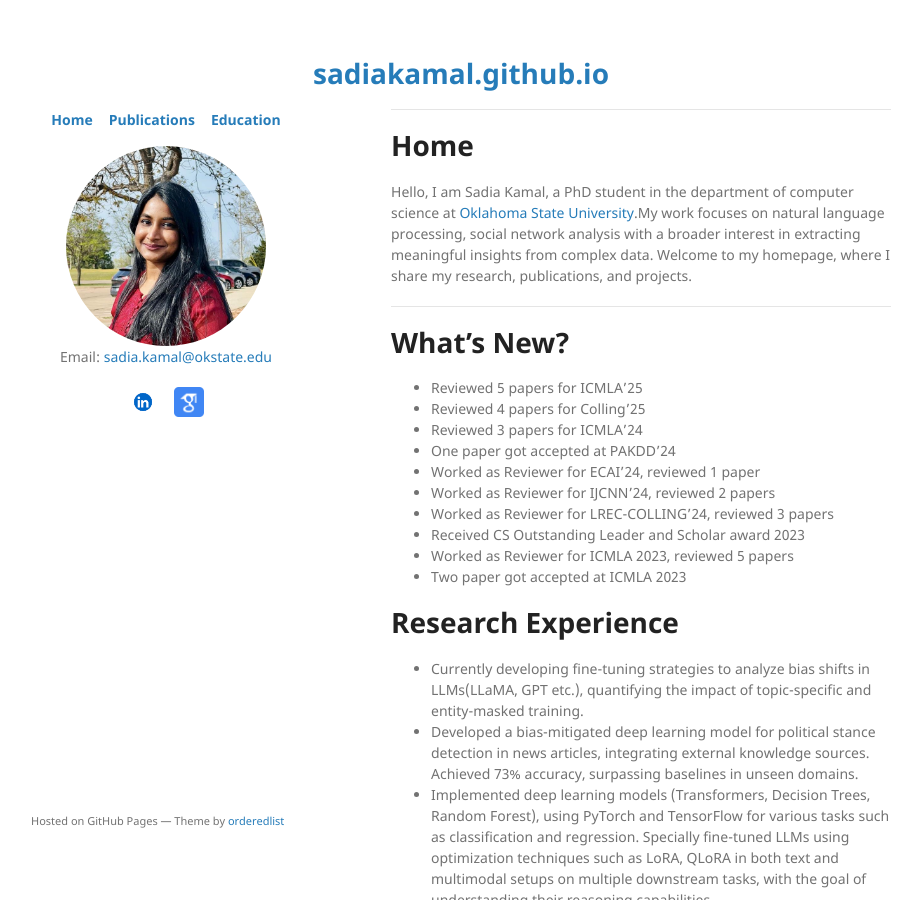
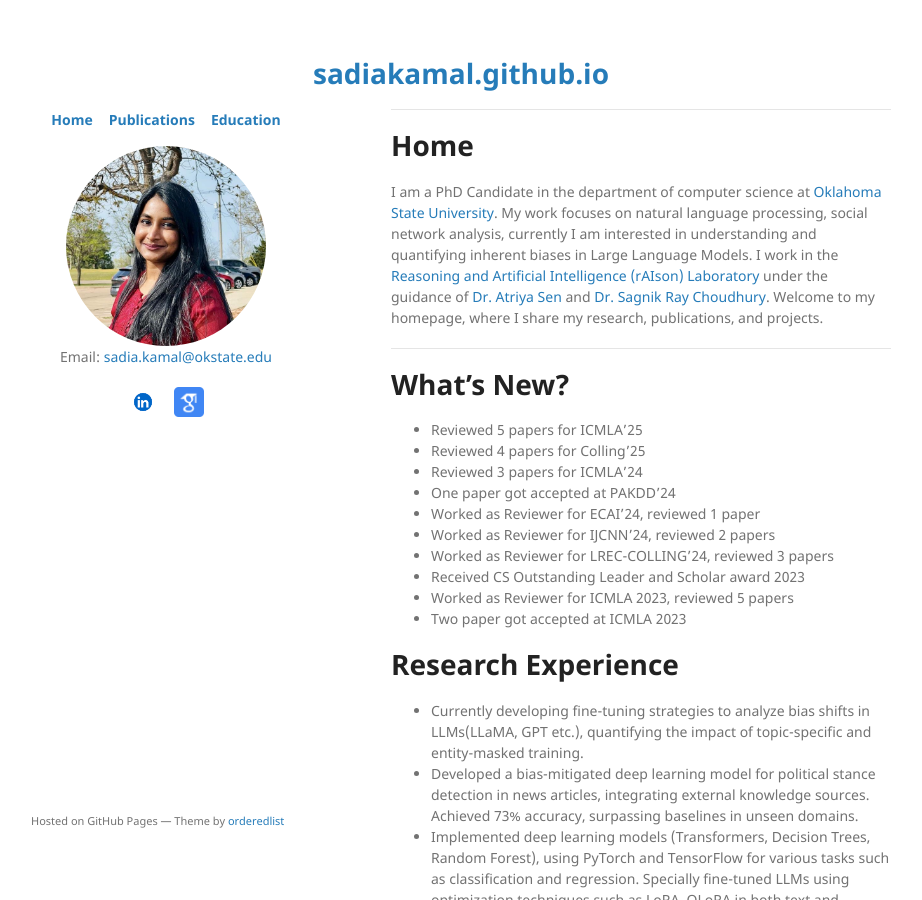
Before and after one commit to sadiakamal/sadiakamal.github.io, a Jekyll site: the page built from index.md, in a window 1280 px wide and 900 px high. Shown: the whole window, without its empty margins (179-1101 px from the left). Built offline with Jekyll 4.4.1, drawn with Linux system fonts in a browser that asks for light colours; the repository's description, which GitHub fills in, is left out.

Commit message:
Update index.md

```diff
--- a/index.md
+++ b/index.md
@@ -7,7 +7,7 @@ layout: default
 
 # Home
 
-Hello, I am Sadia Kamal, a PhD student in the department of computer science at [Oklahoma State University](https://go.okstate.edu).My work focuses on natural language processing, social network analysis with a broader interest in extracting meaningful insights from complex data. Welcome to my homepage, where I share my research, publications, and projects.
+I am a PhD Candidate in the department of computer science at [Oklahoma State University](https://go.okstate.edu). My work focuses on natural language processing, social network analysis, currently I am interested in understanding and quantifying inherent biases in Large Language Models. I work in the [Reasoning and Artificial Intelligence (rAIson) Laboratory](https://cas.okstate.edu/computer_science/about_us/dr_sen_lab/research_team.html) under the guidance of [Dr. Atriya Sen](https://experts.okstate.edu/atriya.sen) and [Dr. Sagnik Ray Choudhury](https://sagnik.github.io). Welcome to my homepage, where I share my research, publications, and projects.
 
 ---
 
```
